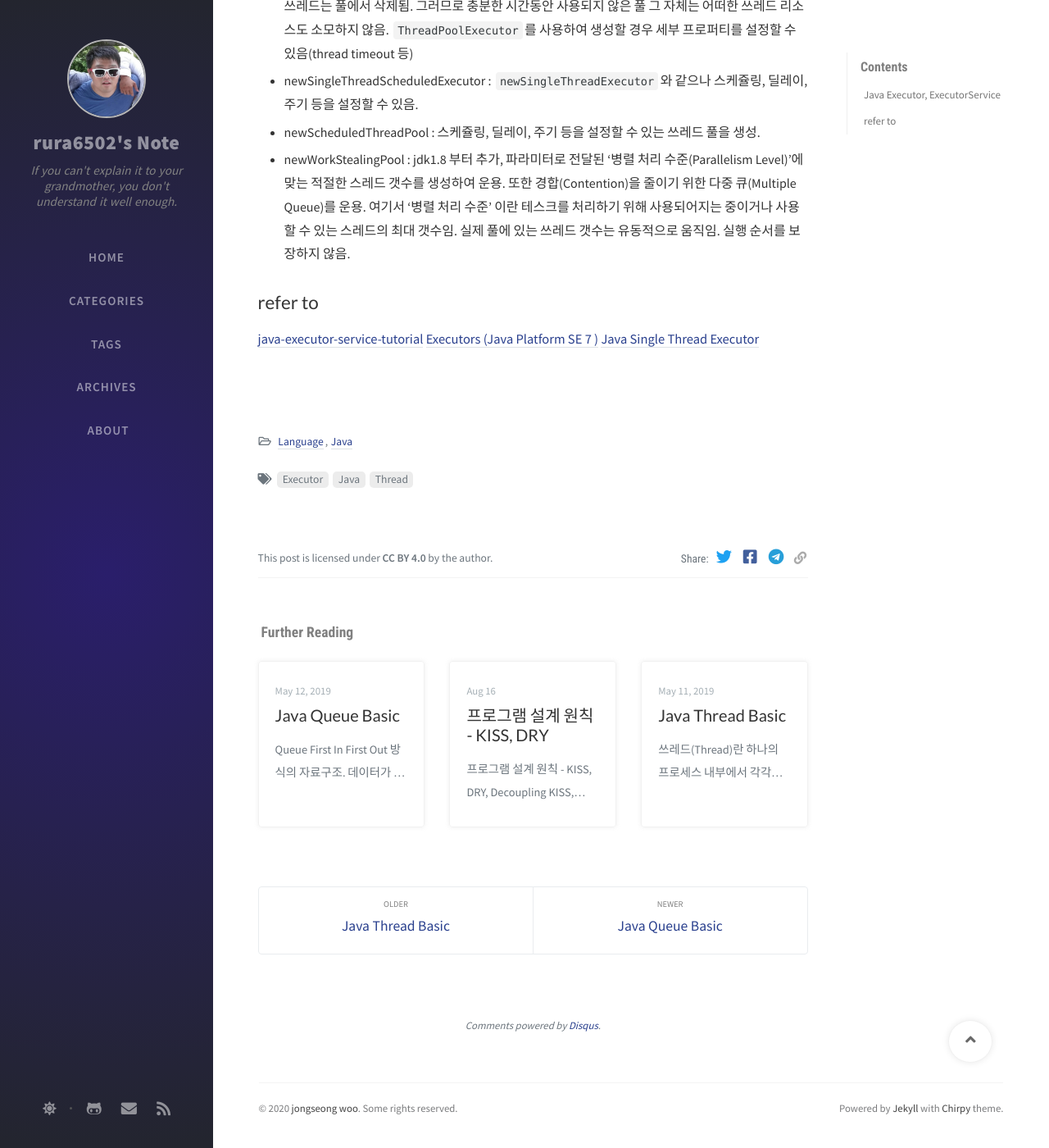
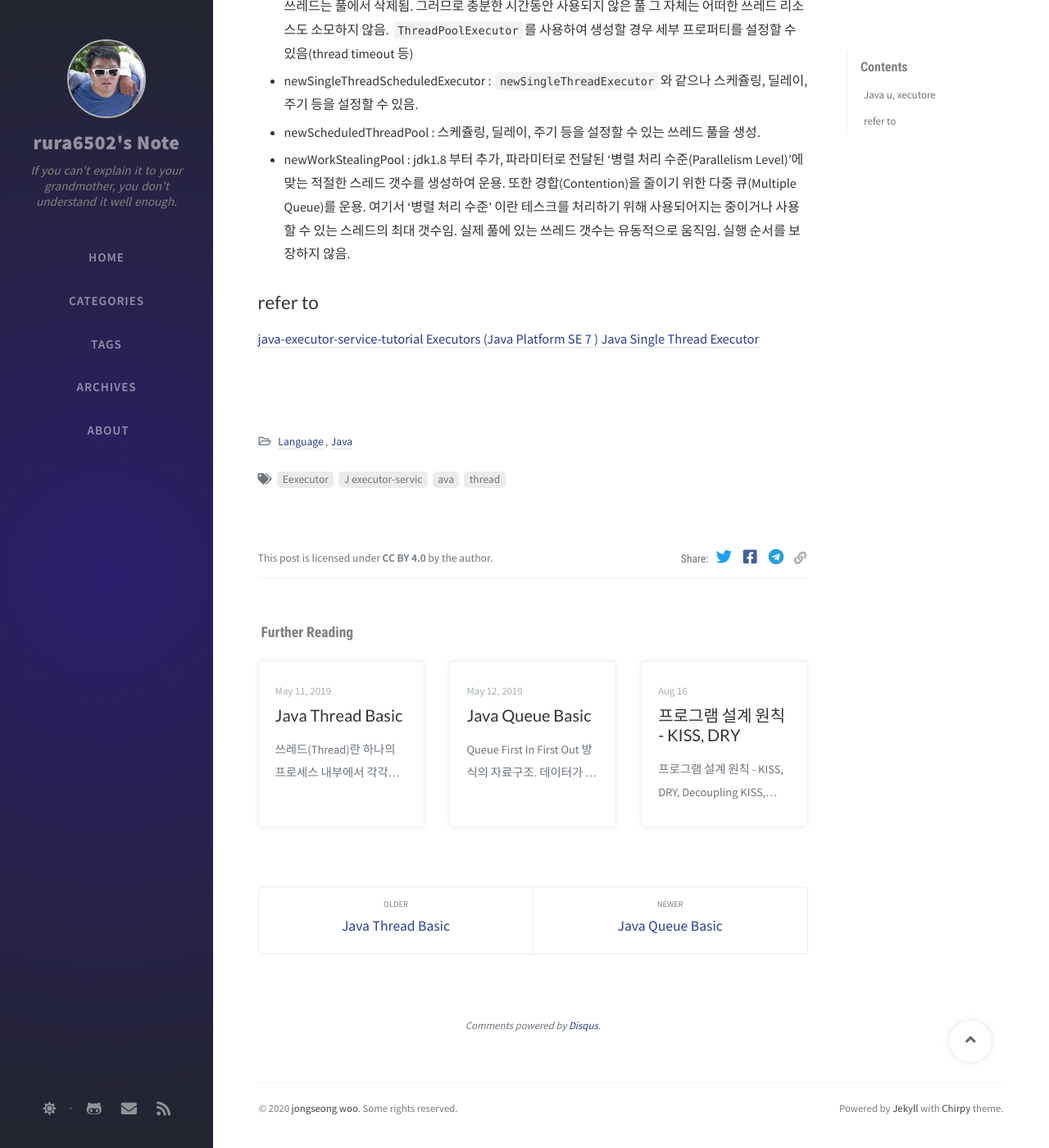
Before and after one commit to rura6502/rura6502.github.io, a Jekyll site: the page built from _posts/2019-05-12-Java-Executor,-ExecutorService.md, in a window 1280 px wide and 1400 px high, scrolled down 1433 px. Shown: the whole window at 82% size. Built offline with Jekyll 4.4.1, drawn with Linux system fonts in a browser that asks for light colours; nearby versions of some CDN libraries; comment, search, counter and statistics services are not loaded; some of the changed text lies outside the part shown.

Commit message:
_posts/2019-05-12-Java-Executor,-ExecutorService.md updated from https://stackedit.io/

```diff
--- a/_posts/2019-05-12-Java-Executor,-ExecutorService.md
+++ b/_posts/2019-05-12-Java-Executor,-ExecutorService.md
@@ -2,13 +2,13 @@
 layout: post
 autor: rura6502
 title:  Java Executor, ExecutorService
-date:   2019-05-12 00:00:00 +0000
-categories: [Language,Java]
-tags: [Executor,Java,Thread]
+date:   2019-05-12 00:00:00 +000
+categories: [Language, Java]
+tags: [Eexecutor,J executor-servic,ava,thread]
 math: true
 ---
 
-## Java Executor, ExecutorService
+## Java u, xecutore
 
 JDK에서는 Executor 인터페이스를 사용하여 태스크를 관리 함. 태스크란 쓰레드가 특정 목적을 가지고 어떠한 작업을 수행할 때 태스크(Task) 라는 개념으로 부름.(쓰레드와 거의 동일한 개념으로 많이 불리어 지는 듯 함) ExecutorService는 테스크의 풀(Pool)을 만들어 관리하는 역할을 함.
 
```
Also changed, not shown: other parts of _posts/2019-05-12-Java-Executor,-ExecutorService.md (+2 -1 lines).
